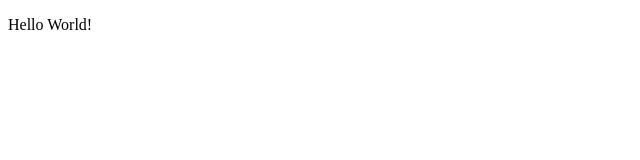
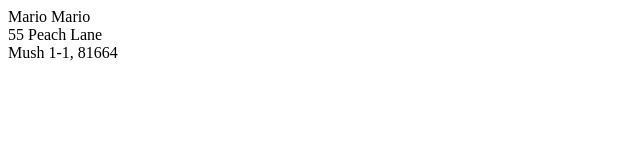
Before and after one commit to MrBaine187/sample_website, a plain HTML site: page index.html in a window 1280 px wide. Shown: the whole page, without its empty margins (0-640 px from the left). Drawn offline with Linux system fonts and the light colour scheme.

Commit message:
Full HTML Skeleton

```diff
--- a/index.html
+++ b/index.html
@@ -2,9 +2,11 @@
 <html>
   <head>
     <meta charset="utf-8">
-    <title>Sample Page</title>
+    <title>Who I Am </title>
   </head>
   <body>
-    <p>Hello World!</p>
+    Mario Mario <br>
+    55 Peach Lane <br>
+    Mush 1-1, 81664
   </body>
 </html>
```
